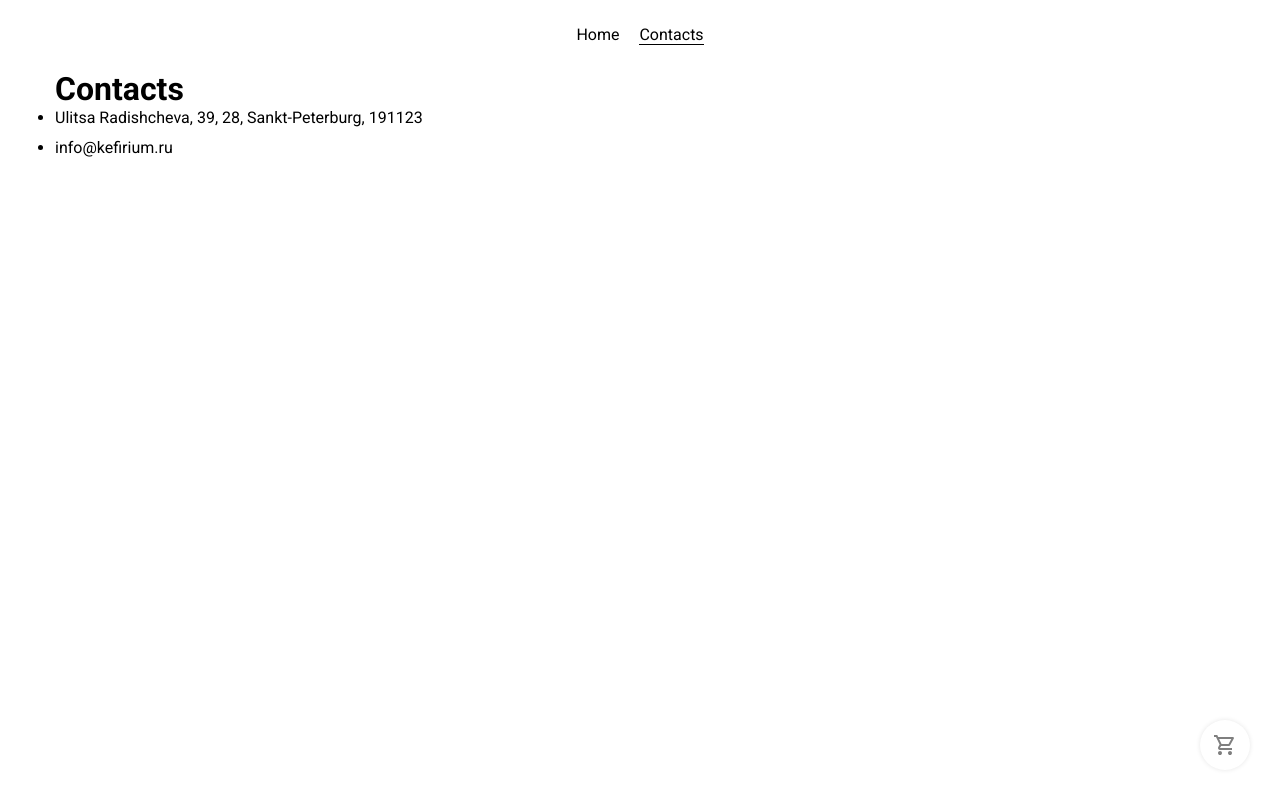
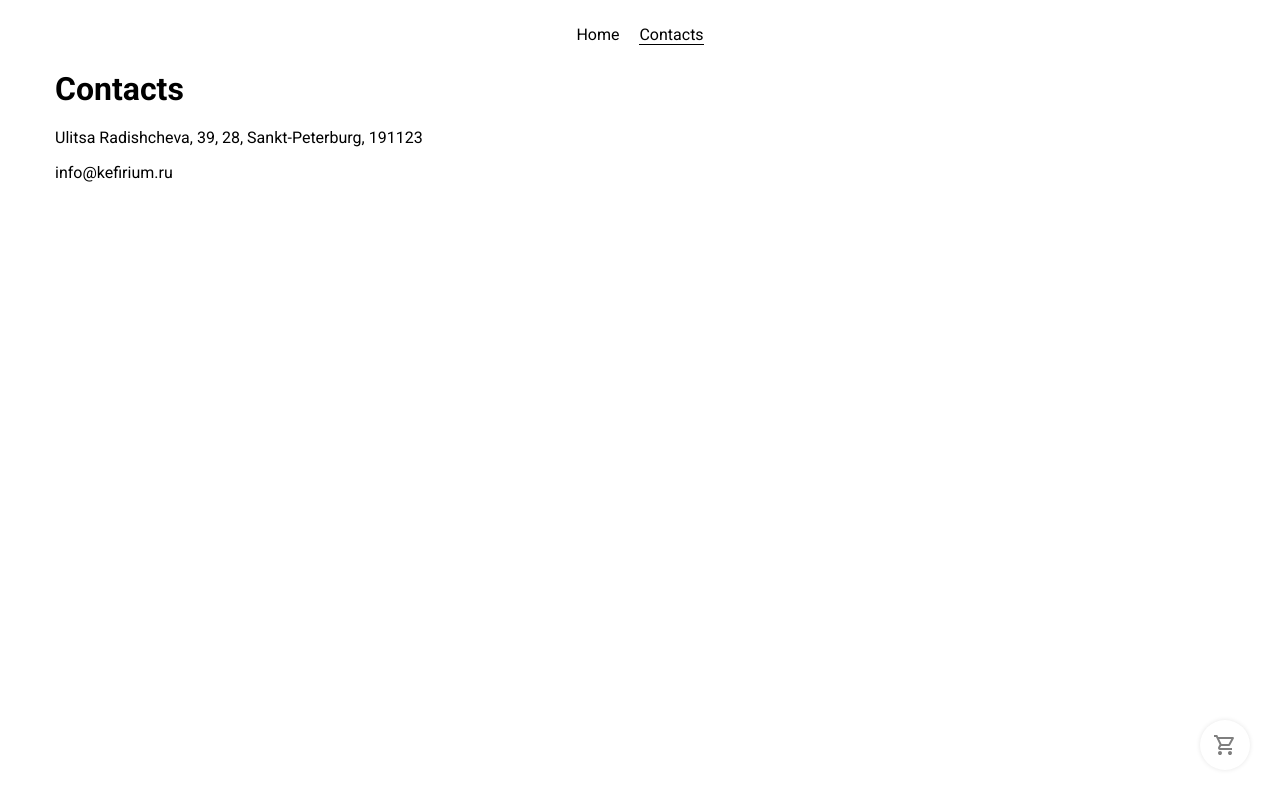
Before and after one commit to ok-webdev/e-shop-test-task, a Nuxt app: page /contacts in a window 1280 px wide. Shown: the top 794 px of the page. Built offline with nearby package versions, Linux system fonts and the light colour scheme.

Commit message:
add ClientOnly to contacts

```diff
--- a/pages/contacts.vue
+++ b/pages/contacts.vue
@@ -4,6 +4,7 @@
   });
 </script>
 <template>
+  <ClientOnly>
     <div class="container">
       <h1>Contacts</h1>
       <ul>
@@ -17,11 +18,16 @@
         </li>
       </ul>
     </div>
+  </ClientOnly>
 </template>
 
 <style scoped>
+  ul {
+    list-style-type: none;
+    margin-top: 20px;
+  }
   li {
     max-width: fit-content;
-    margin-bottom: 10px;
+    margin-bottom: 15px;
   }
 </style>
```
Lines whose indentation alone changed are shown as unchanged.
